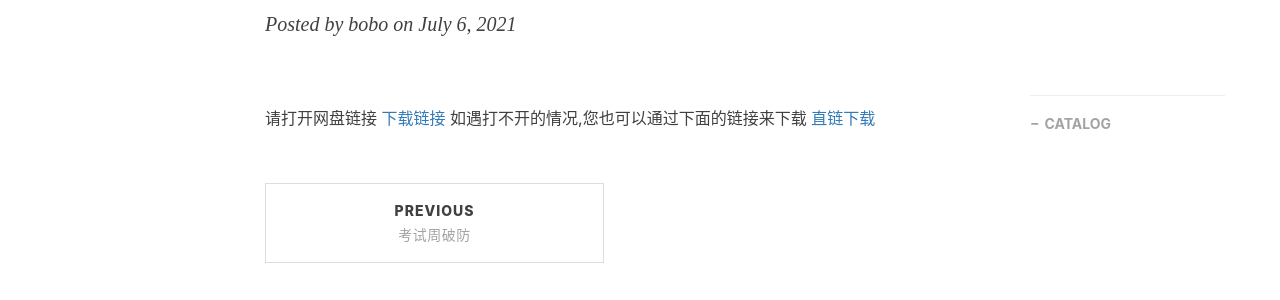
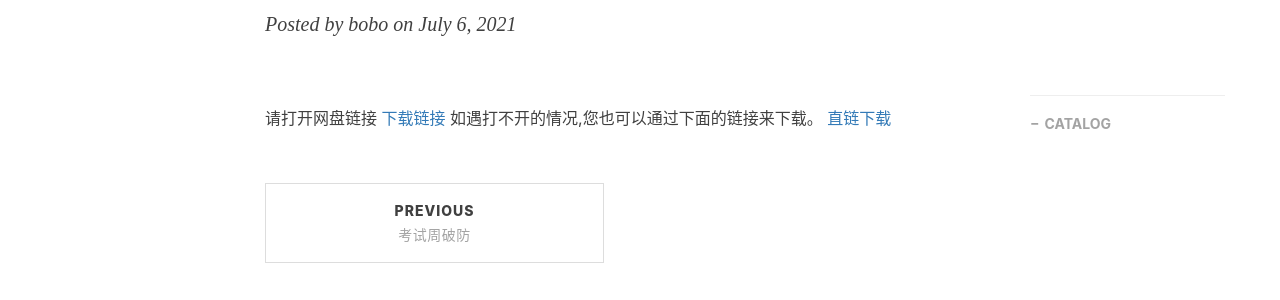
Before and after one commit to bobo482/blog, a Jekyll site: the page built from _posts/2021-07-06-2021全品作业本教师用书科学九年级华东师大版.md, in a window 1280 px wide. Shown: the part 318-618 px from the top of the page. Built offline with Jekyll 4.4.1, drawn with Linux system fonts in a browser that asks for light colours; nearby versions of some CDN libraries; comment, search, counter and statistics services are not loaded.

```diff
--- a/_posts/2021-07-06-2021全品作业本教师用书科学九年级华东师大版.md
+++ b/_posts/2021-07-06-2021全品作业本教师用书科学九年级华东师大版.md
@@ -11,5 +11,5 @@ tags:
 ---
 请打开网盘链接
 [下载链接](https://moecloud.cn/s/1K54Fk)
-如遇打不开的情况,您也可以通过下面的链接来下载
+如遇打不开的情况,您也可以通过下面的链接来下载。
 [直链下载](https://moecloud.cn/api/v3/source/8CMJ3dW9sz5GZMVy1lhdDLStwb7IJzol0Bk1t4nZDHM=:0/495714/%E5%85%A8%E5%93%81%E4%BD%9C%E4%B8%9A%E6%9C%AC%E6%95%99%E5%B8%88%E7%94%A8%E4%B9%A6%E7%A7%91%E5%AD%A6%E4%B9%9D%E5%B9%B4%E7%BA%A7%E5%8D%8E%E4%B8%9C%E5%B8%88%E5%A4%A7%E7%89%88.rar)
```
